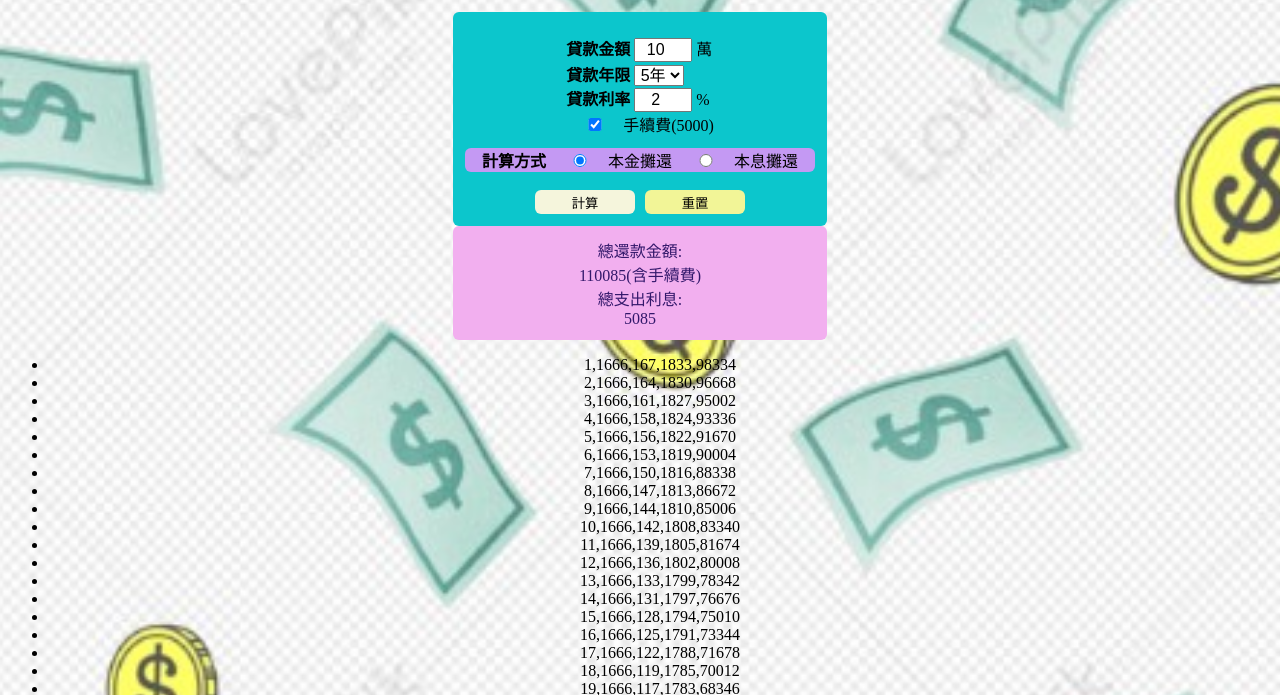
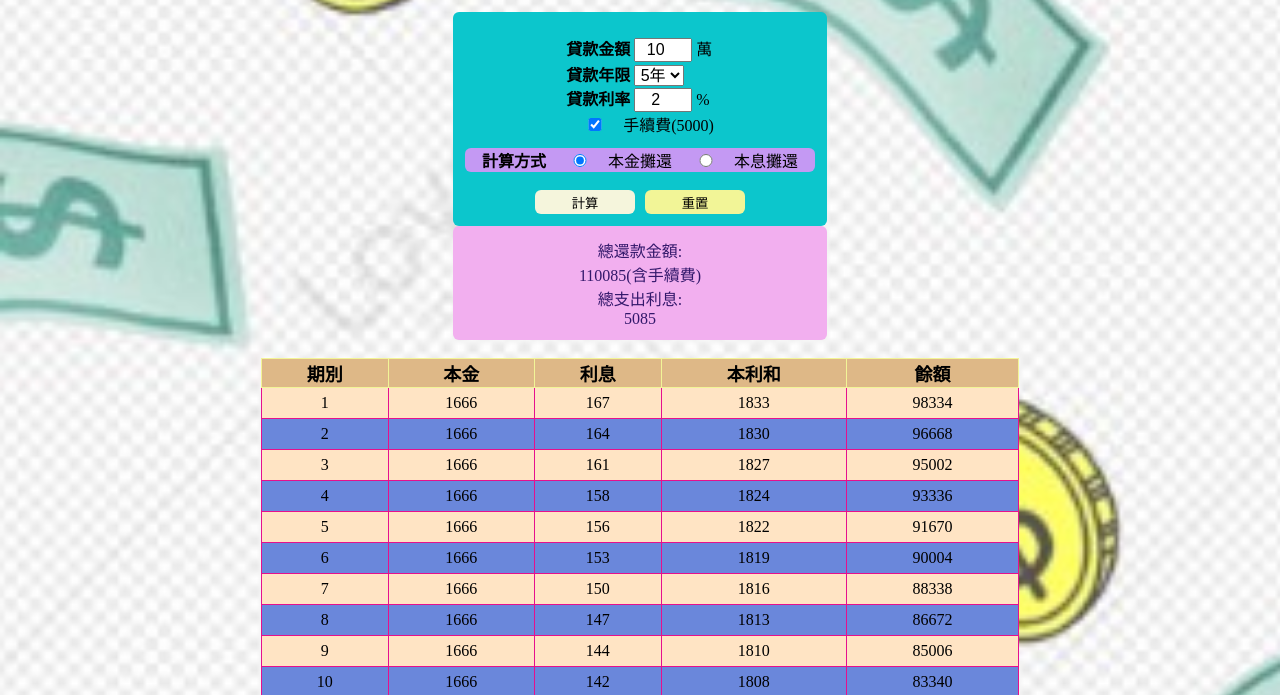
Before and after one commit to ssss91809/javascript_loan_project, a plain HTML site: page index.html in a window 1280 px wide. Both pictures are taken after a click on the button "計算". Shown: the part 104-799 px from the top of the page. Drawn offline with Linux system fonts and the light colour scheme.

Commit message:
完成表格

```diff
--- a/css/index.css
+++ b/css/index.css
@@ -41,7 +41,7 @@ form {
 button {
     width: 100px;
     border-radius: 6px;
-    border: 0px;
+    border: 5px;
     height: 24px;
     margin: 0 3px;
     background-color: beige;
@@ -85,3 +85,29 @@ option {
     padding: 12px;
     border-radius: 6px;
 }
+
+
+table {
+    margin: 0 auto;
+    width: 60%;
+    border: 1px solid black;
+    border-collapse: collapse;
+    background-color: bisque;
+}
+
+thead th {
+    background-color: burlywood;
+    border: 1px solid #F2F597;
+    font-size: 18px;
+
+
+}
+
+td {
+    border: 1px solid rgb(230, 16, 141);
+    padding: 6px;
+}
+
+tbody tr:nth-child(even) {
+    background-color: #6a87db;
+}
--- a/index.html
+++ b/index.html
@@ -50,7 +50,23 @@
             總支出利息:
             <div class="totalInterest"></div>
         </div>
+        <br>
         <div id="table">
+            <table>
+                <thead>
+                    <tr>
+                        <th>期別</th>
+                        <th>本金</th>
+                        <th>利息</th>
+                        <th>本利和</th>
+                        <th>餘額</th>
+
+                    </tr>
+                </thead>
+                <tbody>
+
+                </tbody>
+            </table>
 
         </div>
 
--- a/js/index.js
+++ b/js/index.js
@@ -7,7 +7,7 @@ const payment1E1 = document.querySelector('#payment1')
 const payment2E1 = document.querySelector('#payment2')
 const feeE1 = document.querySelector('#fee')
 const calcE1 = document.querySelector('#calc')
-const tableE1 = document.querySelector('#table')
+const tableE1 = document.querySelector('#table tbody')
 
 console.log(tableE1, calcE1, amountE1, yearE1, rateE1, payment1E1, payment2E1, feeE1);
 
@@ -52,16 +52,30 @@ function calcLoan() {
 }
 
 function drawTable(datas) {
-    let tablesStr = "<ul>"
+    let tablesStr = "";
     for (let i = 0; i < datas.length; i++) {
-        console.log(datas[i].join(","));
-        tablesStr += `<li> ${datas[i].join(",")} </li>`;
+        tablesStr += "<tr>";
+        for (let j = 0; j < datas[i].length; j++) {
+            tablesStr += `<td>${datas[i][j]}</td>`;
+
+        }
+        tablesStr += "</tr>";
+
+    }
+    tableE1.innerHTML = tablesStr;
 
 
-    }
-    tablesStr += "</ul>";
-    console.log(tablesStr);
-    tableE1.innerHTML = tablesStr
+
+    // let tablesStr = "<ul>"
+    // for (let i = 0; i < datas.length; i++) {
+    //     console.log(datas[i].join(","));
+    //     tablesStr += `<li> ${datas[i].join(",")} </li>`;
+
+
+    // }
+    // tablesStr += "</ul>";
+    // console.log(tablesStr);
+    // tableE1.innerHTML = tablesStr;
 }
 
 
```
